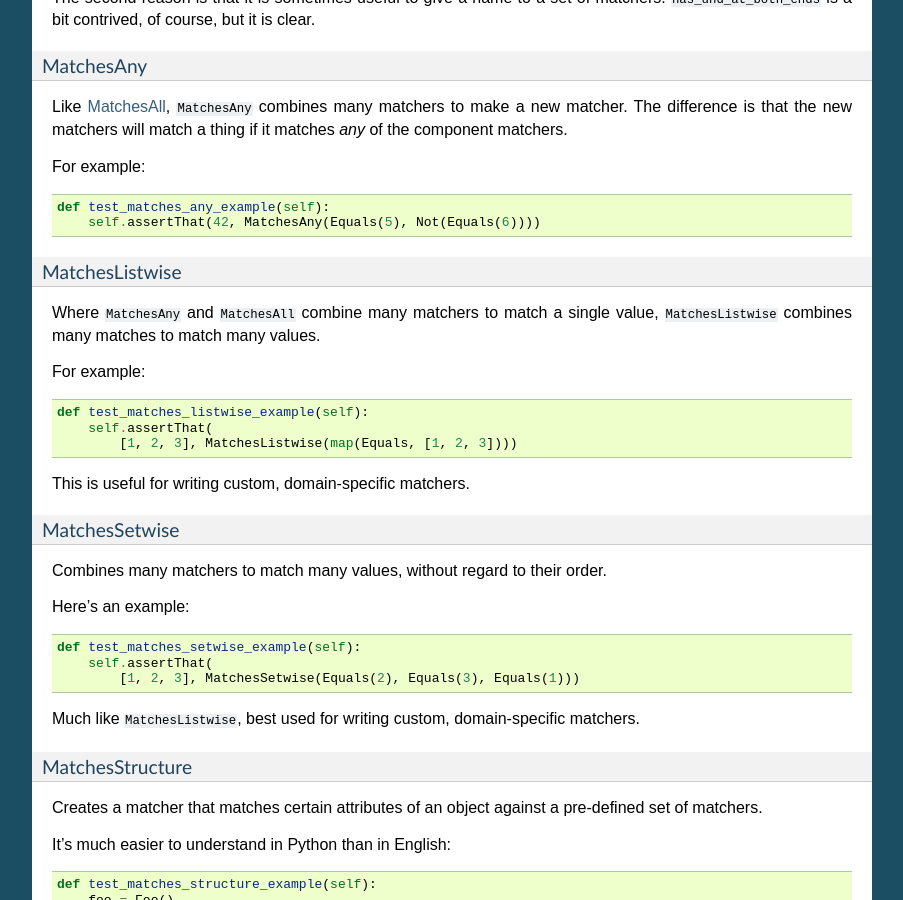
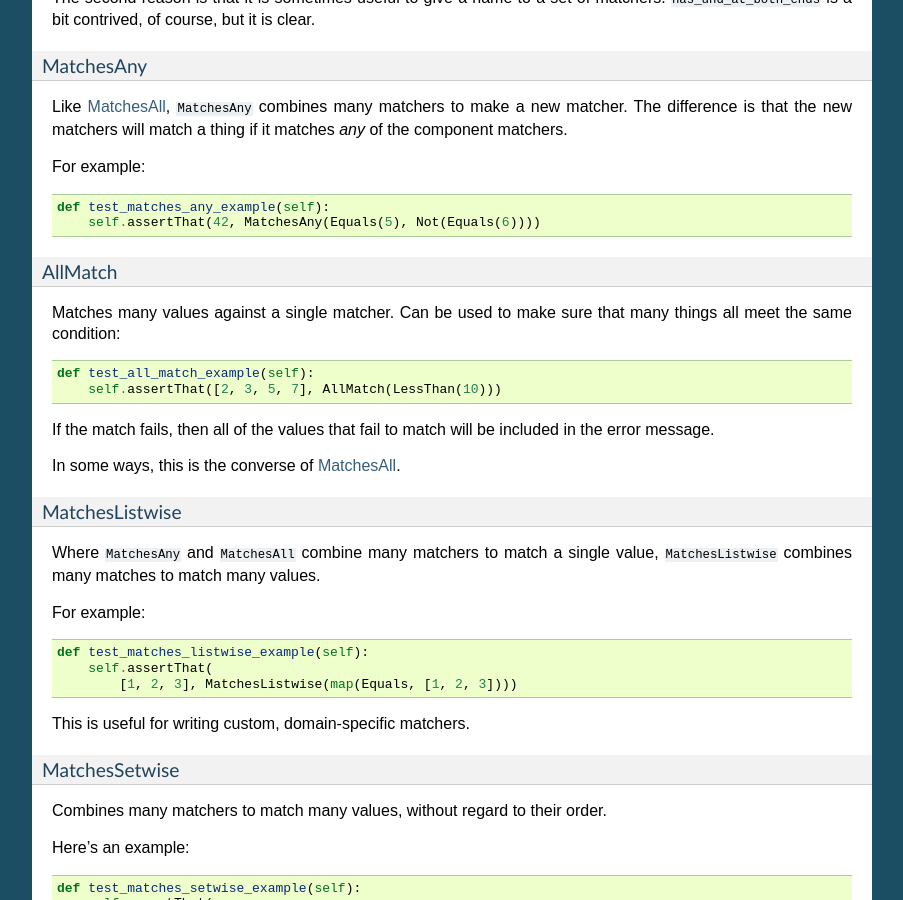
Before and after one commit to testing-cabal/testtools, a Sphinx documentation site: the page built from doc/for-test-authors.rst, in a window 1280 px wide and 900 px high, scrolled down 8378 px. Shown: the whole window, without its empty margins (198-1101 px from the left). Built offline with Sphinx 7.4.7, drawn with Linux system fonts in a browser that asks for light colours.

Commit message:
NEWS and docs

```diff
--- a/doc/for-test-authors.rst
+++ b/doc/for-test-authors.rst
@@ -537,6 +537,21 @@ For example::
 
   def test_matches_any_example(self):
       self.assertThat(42, MatchesAny(Equals(5), Not(Equals(6))))
+
+
+AllMatch
+~~~~~~~~
+
+Matches many values against a single matcher.  Can be used to make sure that
+many things all meet the same condition::
+
+  def test_all_match_example(self):
+      self.assertThat([2, 3, 5, 7], AllMatch(LessThan(10)))
+
+If the match fails, then all of the values that fail to match will be included
+in the error message.
+
+In some ways, this is the converse of MatchesAll_.
 
 
 MatchesListwise
```
Also changed, not shown: 1 other file.
